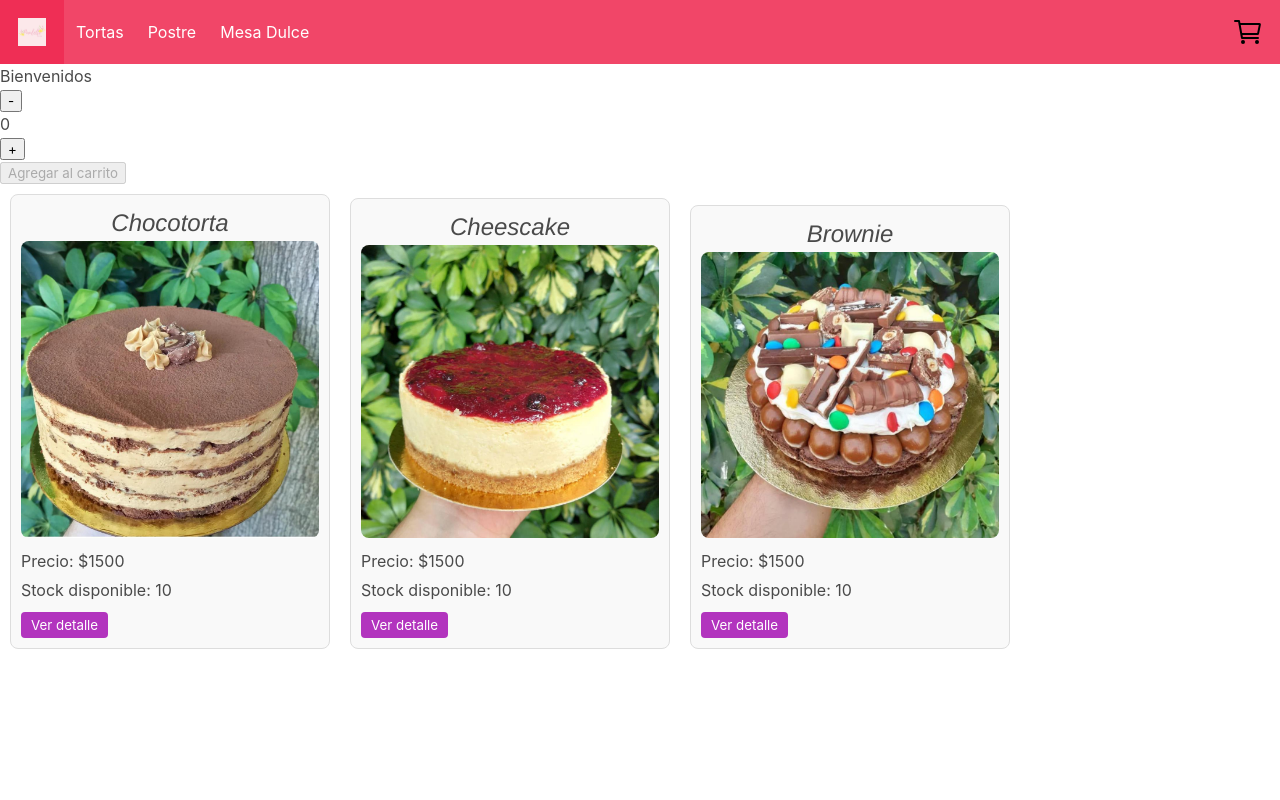
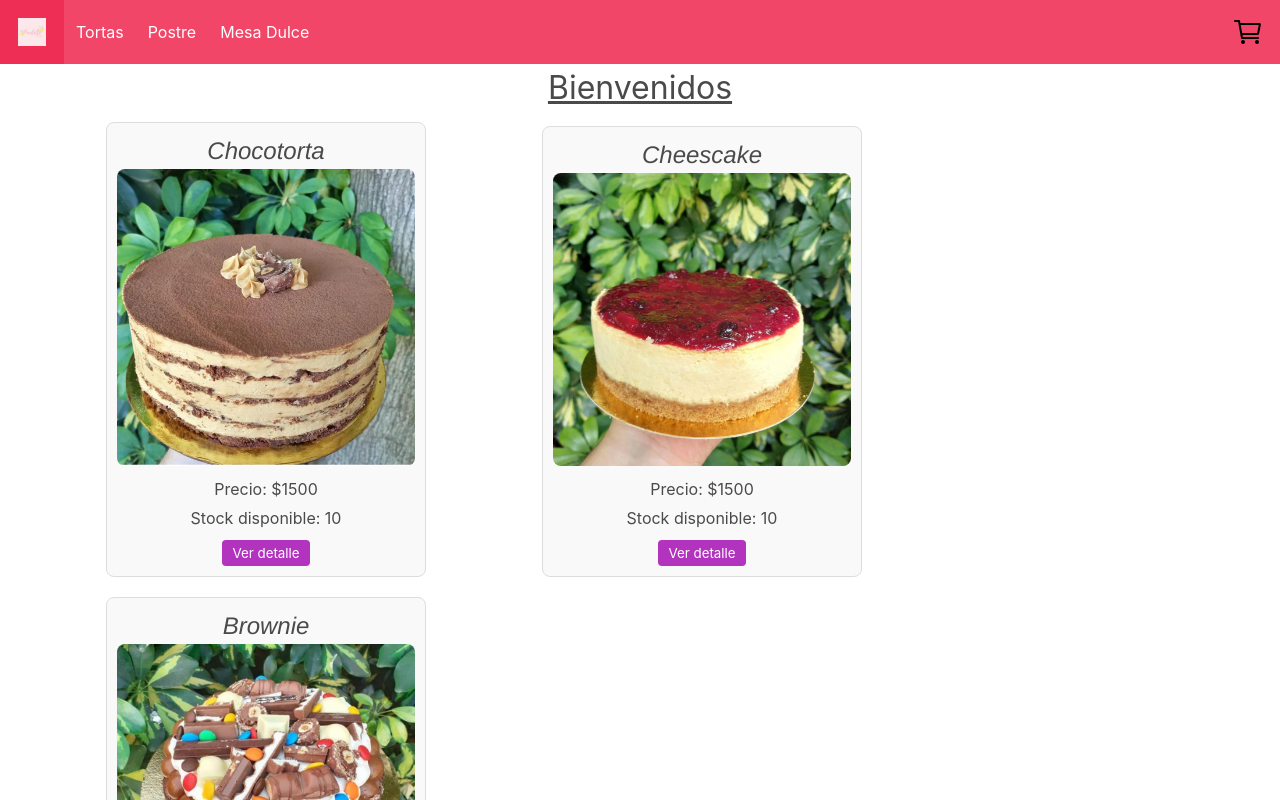
Before and after one commit to melanibm/ecommerce, a React (Create React App) app: page / in a window 1280 px wide. Shown: the top 800 px of the page. Built offline with nearby package versions, Linux system fonts and the light colour scheme.

Commit message:
agregando estilos

```diff
--- a/src/App.js
+++ b/src/App.js
@@ -13,8 +13,9 @@ function App() {
     <div className="App">
       <NavBar />
       <ItemListContainer greeting={'Bienvenidos'}/>
+      <ItemListContainerProducts />
       <ItemCount initial={1} stock={10} onAdd={(quantity) => console.log('Cantidad agregada ',quantity)}/>
-      <ItemListContainerProducts />
+
 
     </div>
   );
--- a/src/componentes/Item/Item.css
+++ b/src/componentes/Item/Item.css
@@ -1,4 +1,9 @@
+.ContenedorItem {
+ display: inline-block;
+ justify-content: center;
+ margin-left: 6rem;
 
+}
 .CardItem {
     border: 1px solid #ddd;
     margin: 10px;
@@ -6,7 +11,8 @@
     width: 20rem;
     background-color: #f9f9f9;
     border-radius: 8px;
-    display: inline-block;
+    align-self: center;
+    text-align: center;
 
   }
 
--- a/src/componentes/Item/Item.js
+++ b/src/componentes/Item/Item.js
@@ -1,33 +1,26 @@
-import React from 'react'
-import '../Item/Item.css'
+import React from "react";
+import "../Item/Item.css";
 
-
-const Item = ({id, name, img, price, stock}) => {
-
+const Item = ({ id, name, img, price, stock }) => {
   return (
+    <div className="ContenedorItem">
       <article className="CardItem">
         <header className="Header">
-                <h2 className="ItemHeader">
-                    {name}
-                </h2>
+          <h2 className="ItemHeader">{name}</h2>
         </header>
         <picture>
-                <img src={img} alt={name} className="ItemImg"/>
+          <img src={img} alt={name} className="ItemImg" />
         </picture>
         <section>
-                <p className="Info">
-                    Precio: ${price}
-                </p>
-                <p className="Info">
-                    Stock disponible: {stock}
-                </p>
+          <p className="Info">Precio: ${price}</p>
+          <p className="Info">Stock disponible: {stock}</p>
         </section>
-            <footer className='ItemFooter'>
-                  <button className='Option'>Ver detalle</button>
+        <footer className="ItemFooter">
+          <button className="Option">Ver detalle</button>
         </footer>
       </article>
+    </div>
+  );
+};
 
-    )
-}
-
-export default Item
+export default Item;
--- /dev/null
+++ b/src/componentes/ItemListContainer/ItemListContainer.css
@@ -0,0 +1,7 @@
+.ContenedorPrincipal {
+    font-size: 2rem;
+    display: flex;
+    flex-direction: column;
+    align-items: center;
+    text-decoration: underline;
+}
--- a/src/componentes/ItemListContainer/ItemListContainer.js
+++ b/src/componentes/ItemListContainer/ItemListContainer.js
@@ -1,11 +1,11 @@
 import React from 'react';
-
+import '../ItemListContainer/ItemListContainer.css'
 
 
 const ItemListContainer = ({ greeting }) => {
     return (
-        <div>
-            <h1>{greeting}</h1>
+        <div className="ContenedorPrincipal">
+            <h1 className="TextoPrincipal">{greeting}</h1>
         </div>
     )
 }
--- a/src/componentes/itemCount/itemcount.css
+++ b/src/componentes/itemCount/itemcount.css
@@ -0,0 +1,31 @@
+/* ItemCount.css */
+
+.Counter {
+    display: flex;
+    flex-direction: column;
+    align-items: center;
+    text-align: center;
+    margin: 20px o;
+
+  }
+
+  .Controls {
+    display: flex;
+    align-items: center;
+    margin-bottom: 10px;
+  }
+
+  .Button {
+    background-color:  rgb(178, 52, 190);
+    color: white;
+    padding: 10px 15px;
+    border: none;
+    border-radius: 4px;
+    margin: 0 5px;
+    cursor: pointer;
+  }
+
+  .Number {
+    font-size: 1.2em;
+    margin: 0 10px;
+  }
```
Lines whose indentation alone changed are shown as unchanged.
